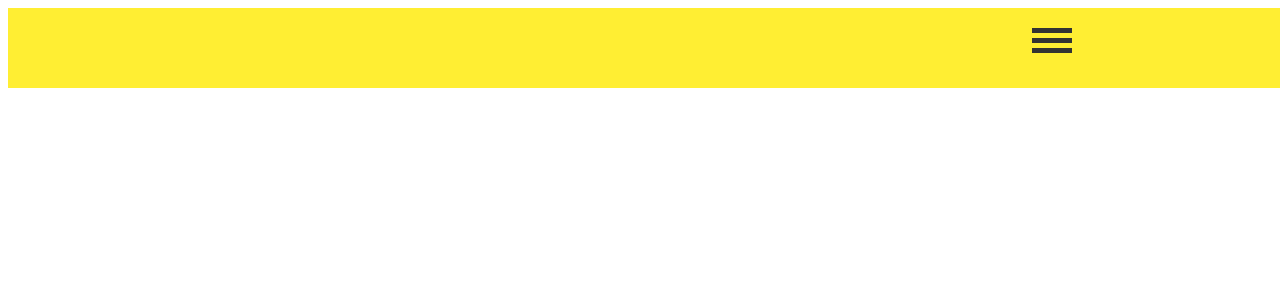
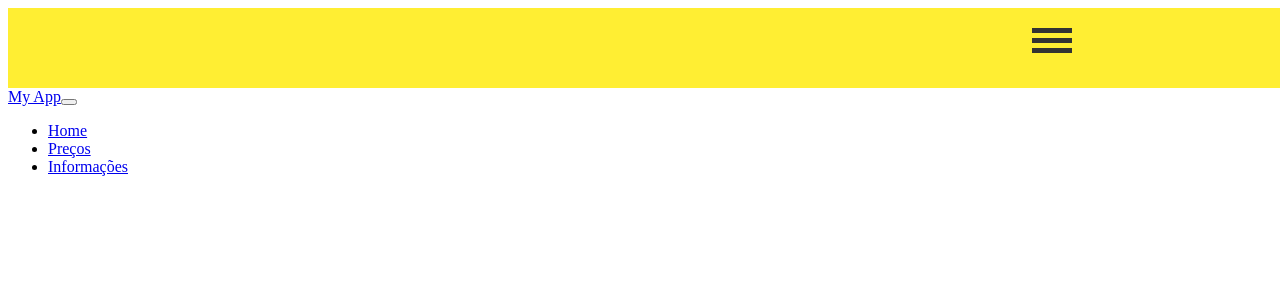
Before and after one commit to ezeleis/Semana10, an Angular app: page / in a window 1280 px wide. Shown: the top 300 px of the page. Built offline with nearby package versions, Linux system fonts and the light colour scheme.

Commit message:
feature(navbar):create navbar and use ngSwitch to loop through all messages

```diff
--- a/src/app/app.component.html
+++ b/src/app/app.component.html
@@ -9,3 +9,4 @@
     <li><a href='#'>Work</a></li>
   </ul>
   <router-outlet></router-outlet>
+  <app-navbar></app-navbar>
--- a/src/app/app.module.ts
+++ b/src/app/app.module.ts
@@ -7,13 +7,15 @@
 import { NgForComponent } from './ng-for/ng-for.component';
 import { ModalComponent } from './modal/modal.component';
 import { FormularioComponent } from './formulario/formulario.component';
+import { NavbarComponent } from './navbar/navbar.component';
 
 @NgModule({
   declarations: [
     AppComponent,
     NgForComponent,
     ModalComponent,
-    FormularioComponent
+    FormularioComponent,
+    NavbarComponent
   ],
   imports: [
     BrowserModule,
--- /dev/null
+++ b/src/app/navbar/navbar.component.html
@@ -0,0 +1,24 @@
+<nav class="navbar navbar-expand-lg navbar-light bg-light">
+    <a class="navbar-brand" href="#">My App</a>
+    <button class="navbar-toggler" type="button" data-toggle="collapse" data-target="#navbarNav" aria-controls="navbarNav" aria-expanded="false" aria-label="Toggle navigation">
+      <span class="navbar-toggler-icon"></span>
+    </button>
+    <div class="collapse navbar-collapse" id="navbarNav">
+      <ul class="navbar-nav">
+        <li class="nav-item active">
+          <a class="nav-link" href="#" (click)="page='Home'">Home</a>
+        </li>
+        <li class="nav-item">
+          <a class="nav-link" href="#" (click)="page='Precos'">Preços</a>
+        </li>
+        <li class="nav-item">
+          <a class="nav-link" href="#" (click)="page='Informacoes'">Informações</a>
+        </li>
+      </ul>
+    </div>
+  </nav>
+  <div [ngSwitch]="page">
+    <h2 *ngSwitchCase="'Home'">Estou na página de Home</h2>
+    <h2 *ngSwitchCase="'Precos'">Estou na página de Preços</h2>
+    <h2 *ngSwitchCase="'Informacoes'">Estou na página de Informações</h2>
+  </div>
--- /dev/null
+++ b/src/app/navbar/navbar.component.ts
@@ -0,0 +1,10 @@
+import { Component } from '@angular/core';
+
+@Component({
+  selector: 'app-navbar',
+  templateUrl: './navbar.component.html',
+  styleUrls: ['./navbar.component.css']
+})
+export class NavbarComponent {
+page!:string;
+}
```
Also changed, not shown: src/app/navbar/navbar.component.css (added), 1 other file (tests, documents, lock files or other folders).
